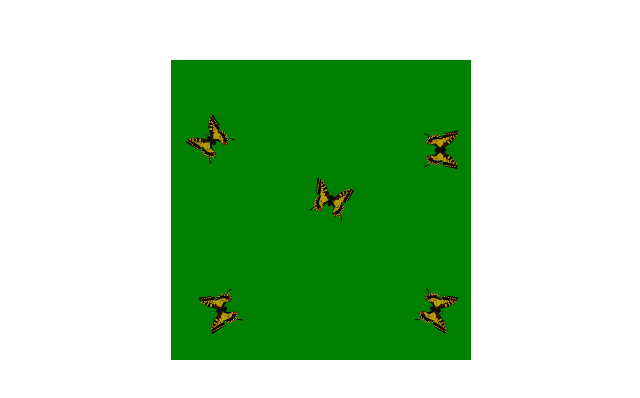
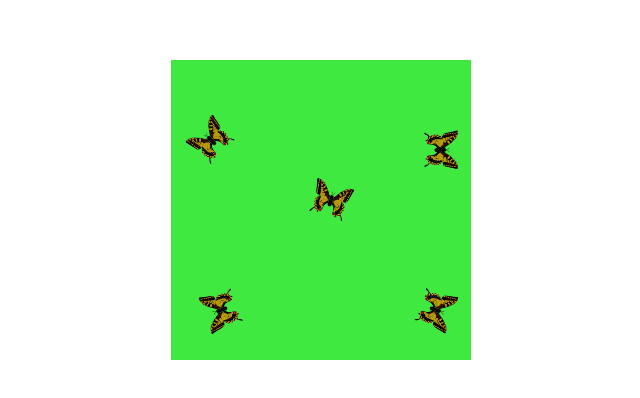
Before and after one commit to marton-laszlo-attila/marton-laszlo-attila.io, a plain HTML site: page lepke.html in a window 1280 px wide. Shown: the part 140-538 px from the top of the page, without its empty margins (319-959 px from the left). Drawn offline with Linux system fonts and the light colour scheme.

Commit message:
Add 11/20/2020

```diff
--- a/lepke.html
+++ b/lepke.html
@@ -16,7 +16,7 @@ div {
   width: 300px;
   height: 300px;
   position: relative;
-  background-color: green;
+  background-color: rgb(64, 233, 64);
   display: flex;
   padding: 0;
   margin: 200px auto 0;
```
